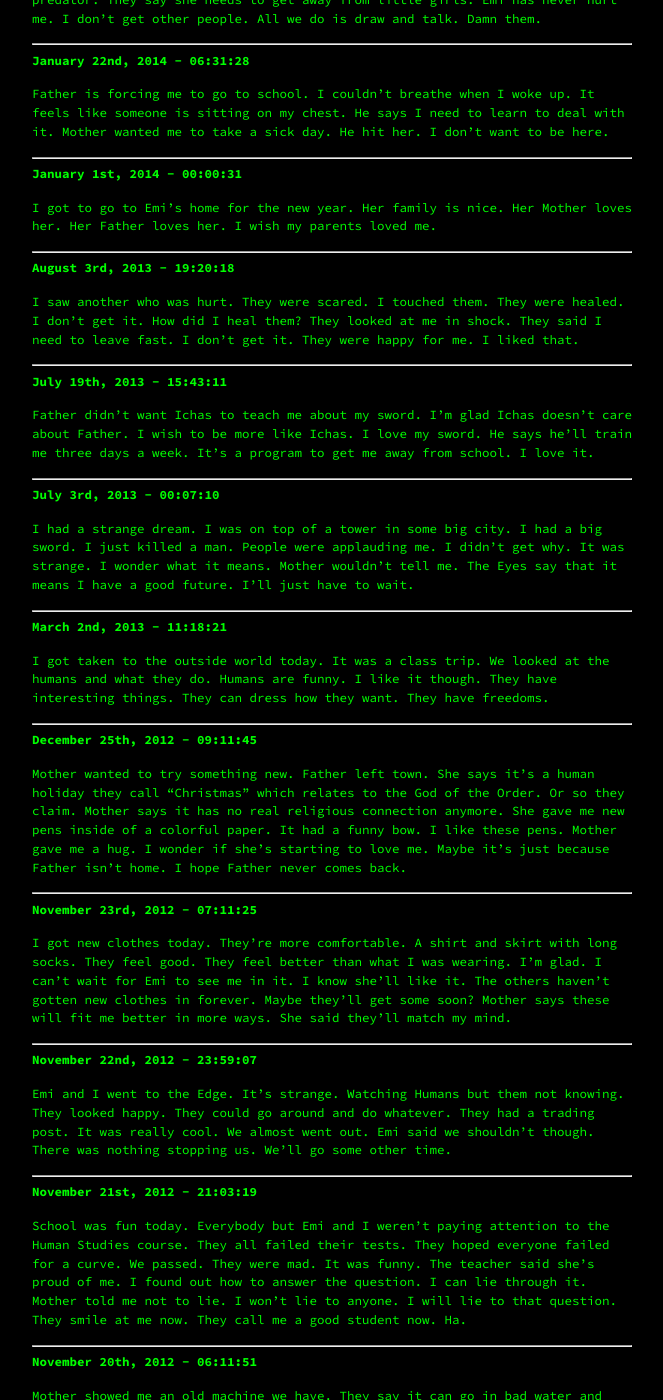
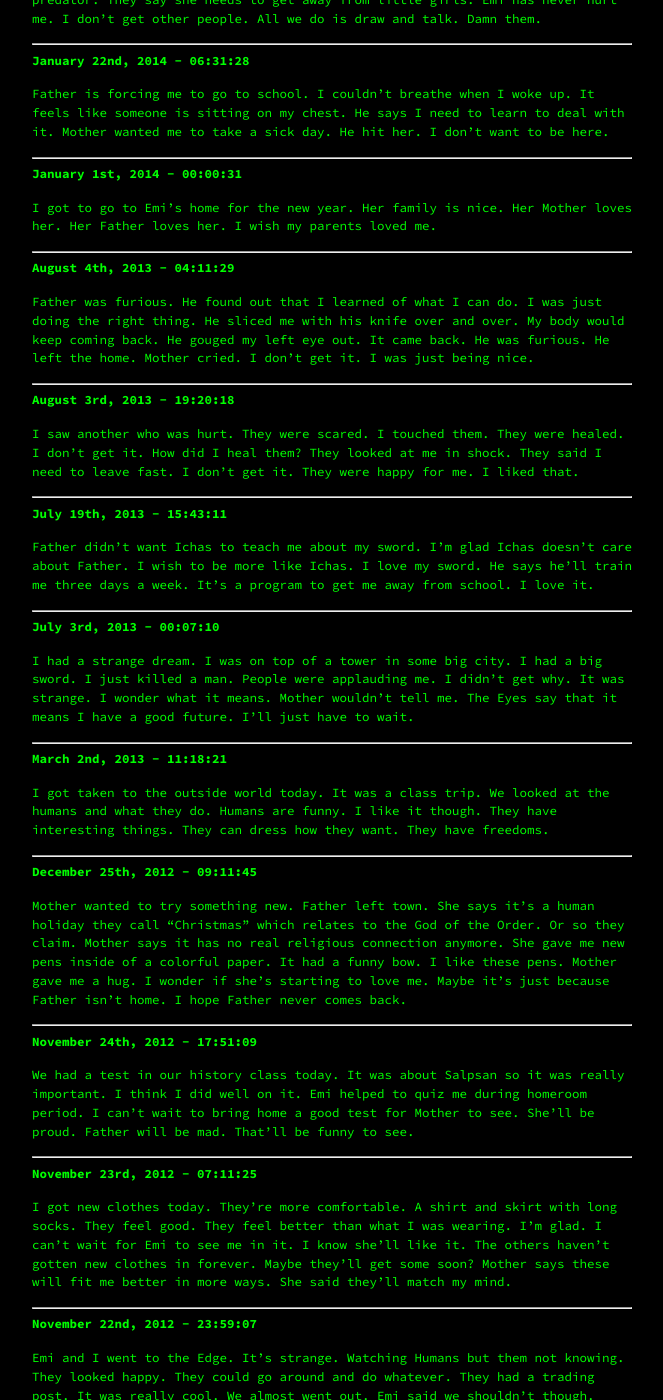
Before and after one commit to Terwilliger69105/69105.github.io, a Jekyll site: the page built from _pages/burritoverse/nimu.md, in a window 1280 px wide and 1400 px high, scrolled down 8957 px. Shown: the whole window, without its empty margins (308-971 px from the left). Built offline with Jekyll 4.4.1, drawn with Linux system fonts in a browser that asks for light colours; our own code applies the rules of GitHub Pages for plain Markdown files; some of the changed text lies outside the part shown.

Commit message:
Update nimu.md

```diff
--- a/_pages/burritoverse/nimu.md
+++ b/_pages/burritoverse/nimu.md
@@ -3,9 +3,9 @@ title: "Nimu"
 permalink: /burritoverse/nimu/
 ---
 
-*Last update was on March 2nd, 2021 around 1:40PM. Still twelve entries behind, goal is writing at least four a day so possibly more in downtime at work.*
+*Last update was on March 2nd, 2021 around 9:350PM. Still ten entries behind.*
 
-*Added August 13th, 2020 - 10:01:16 && July 4th, 2017 - 22:49:17*
+*Added August 13th, 2020 - 10:01:16 && July 4th, 2017 - 22:49:17 && August 4th, 2013 - 04:11:29 && November 24th, 2012 - 17:51:09*
 
 ---
 
@@ -343,6 +343,12 @@ I got to go to Emi's home for the new year. Her family is nice. Her Mother loves
 
 ---
 
+**August 4th, 2013 - 04:11:29**
+
+Father was furious. He found out that I learned of what I can do. I was just doing the right thing. He sliced me with his knife over and over. My body would keep coming back. He gouged my left eye out. It came back. He was furious. He left the home. Mother cried. I don't get it. I was just being nice.
+
+---
+
 **August 3rd, 2013 - 19:20:18**
 
 I saw another who was hurt. They were scared. I touched them. They were healed. I don't get it. How did I heal them? They looked at me in shock. They said I need to leave fast. I don't get it. They were happy for me. I liked that.
@@ -370,6 +376,12 @@ I got taken to the outside world today. It was a class trip. We looked at the hu
 **December 25th, 2012 - 09:11:45**
 
 Mother wanted to try something new. Father left town. She says it's a human holiday they call "Christmas" which relates to the God of the Order. Or so they claim. Mother says it has no real religious connection anymore. She gave me new pens inside of a colorful paper. It had a funny bow. I like these pens. Mother gave me a hug. I wonder if she's starting to love me. Maybe it's just because Father isn't home. I hope Father never comes back.
+
+---
+
+**November 24th, 2012 - 17:51:09**
+
+We had a test in our history class today. It was about Salpsan so it was really important. I think I did well on it. Emi helped to quiz me during homeroom period. I can't wait to bring home a good test for Mother to see. She'll be proud. Father will be mad. That'll be funny to see.
 
 ---
 
```
